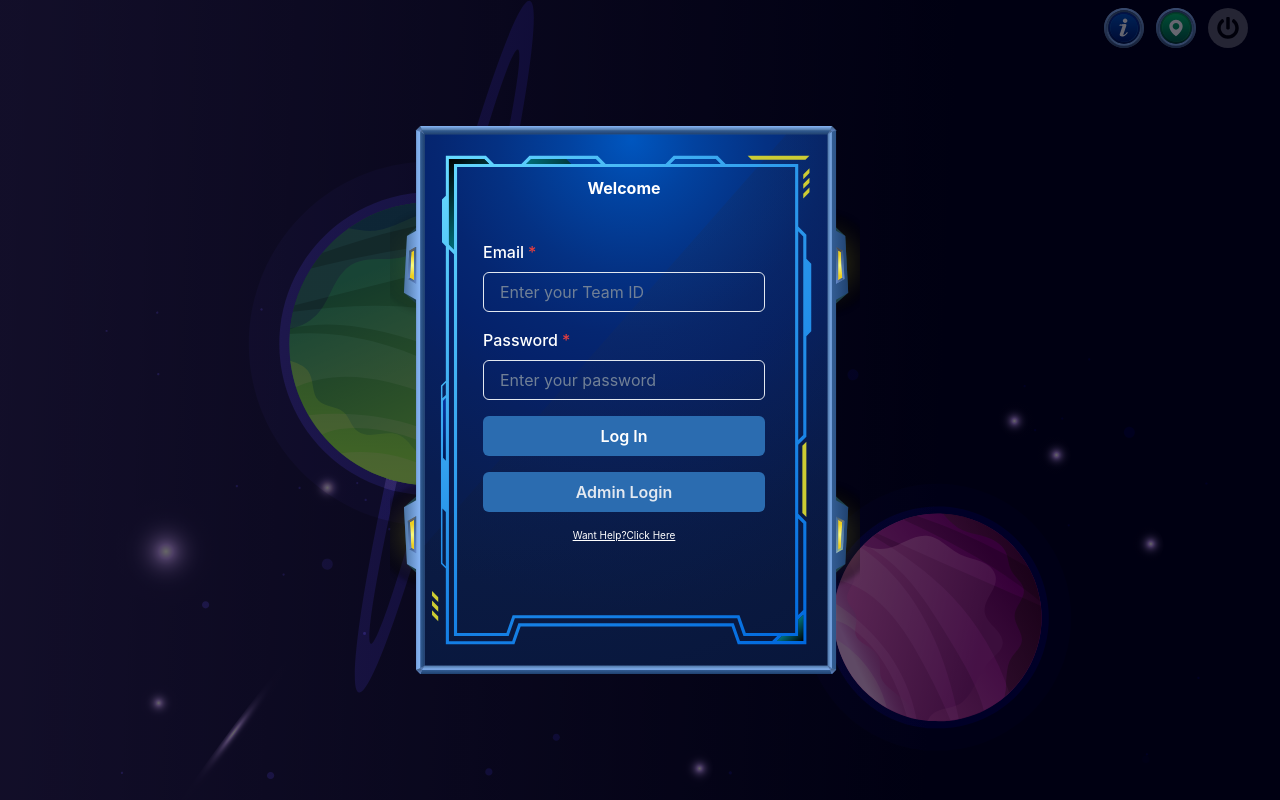
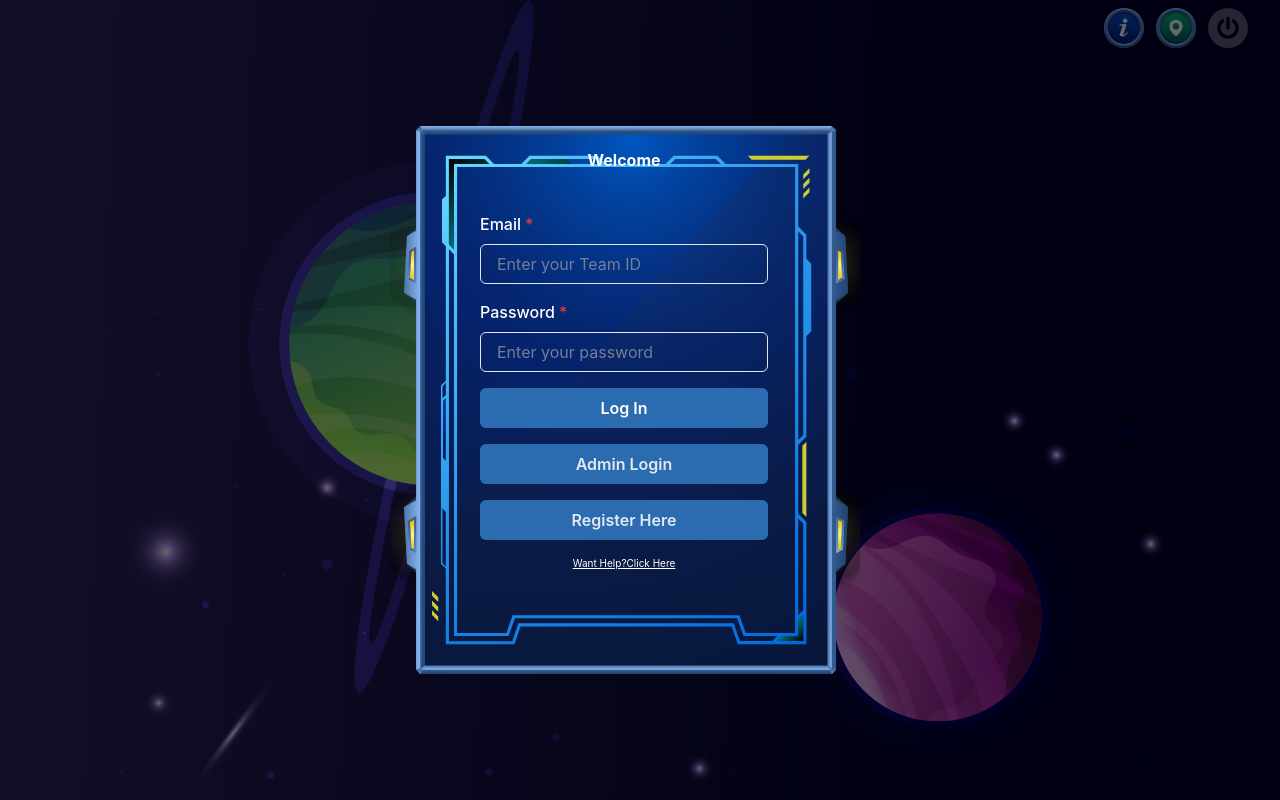
Before and after one commit to RishiDhavala/frontend, a React (Create React App) app: page / in a window 1280 px wide. Built offline with nearby package versions, Linux system fonts and the light colour scheme; no server answers.

Commit message:
Update LoginForm.jsx

```diff
--- a/src/components/LoginForm.jsx
+++ b/src/components/LoginForm.jsx
@@ -174,6 +174,17 @@ const LoginForm = () => {
           >
           <Link to="/admin">Admin Login </Link>
           </Button>
+  <Button
+            width="full"
+            mt={4}
+
+
+            variant="solid"
+            background="blue.600"
+            color="white"
+          >
+          <Link to="/register">Register Here </Link>
+          </Button>
 
             <Center pt="1rem">
             <button
```
